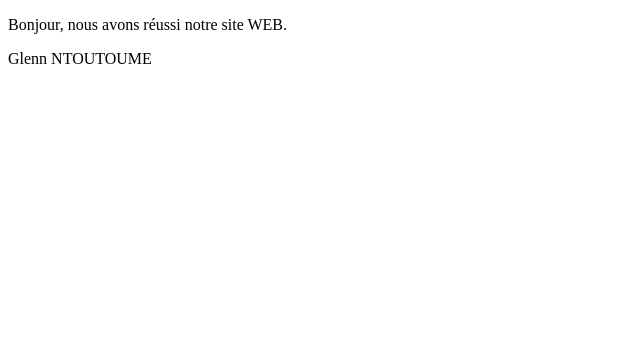
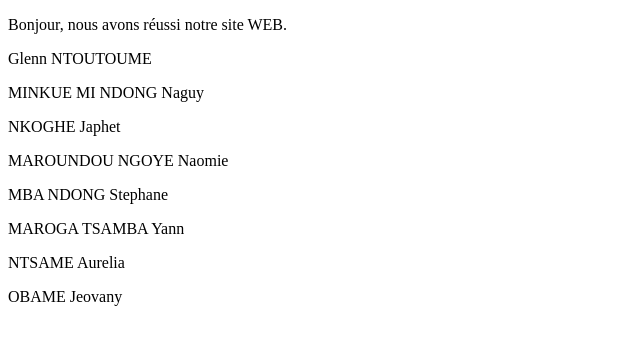
Before and after one commit to glennNTM/our_web_site, a plain HTML site: page index.html in a window 1280 px wide. Shown: the whole page, without its empty margins (0-640 px from the left). Drawn offline with Linux system fonts and the light colour scheme.

Commit message:
Update index.html

```diff
--- a/index.html
+++ b/index.html
@@ -10,6 +10,19 @@
     <p>Bonjour, nous  avons réussi notre site WEB.</p>
     <div class="name">
         <p>Glenn NTOUTOUME</p>
+        <p>MINKUE MI NDONG Naguy</p>
+        <p>NKOGHE Japhet</p>
+        <p>MAROUNDOU NGOYE Naomie
+        </p>
+        <p>MBA NDONG Stephane</p>
+        <p>MAROGA TSAMBA Yann
+        </p>
+        <p>NTSAME Aurelia</p>
+        <p>OBAME Jeovany
+        </p>
+
+
+
 
     </div>
 
```
